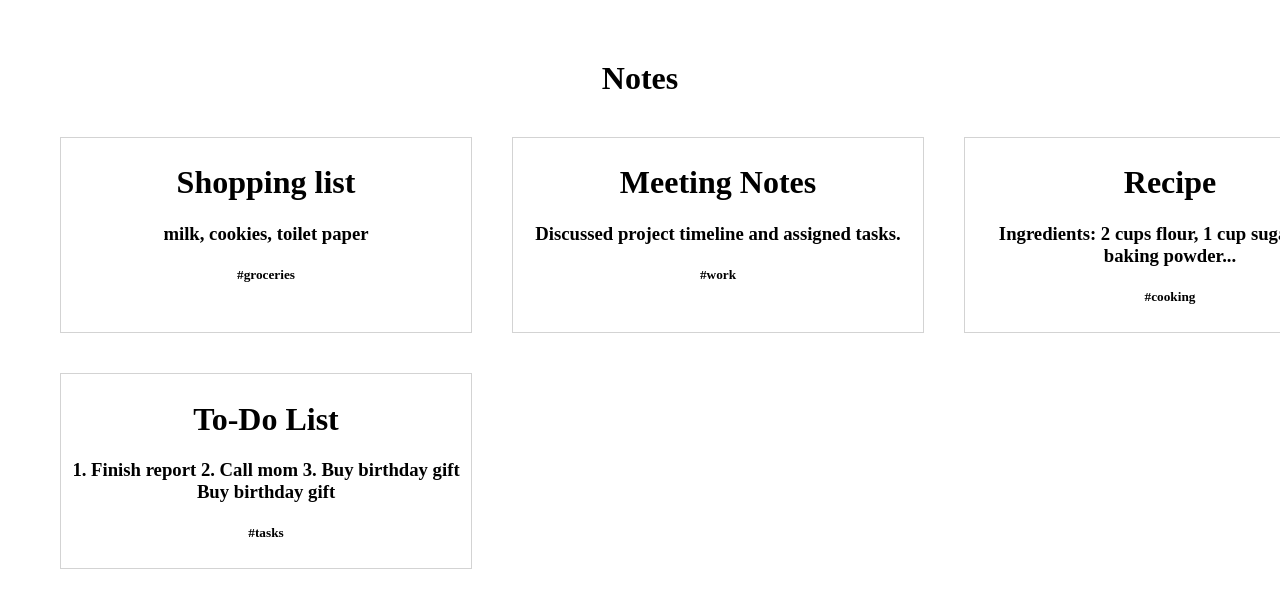
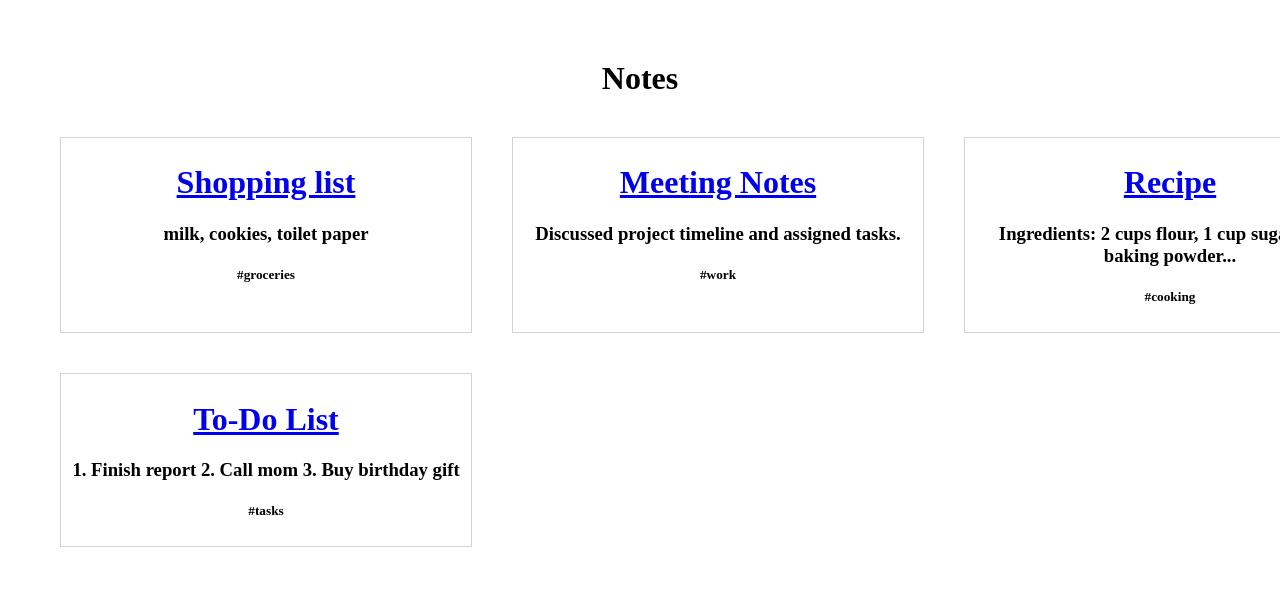
Before and after one commit to AbrahamZambranoTablante/note-taking-app-may2024, a React (Vite) app: page / in a window 1280 px wide. Shown: the top 608 px of the page. Built offline with nearby package versions, Linux system fonts and the light colour scheme.

Commit message:
creating components for each individual notepage

```diff
--- a/package.json
+++ b/package.json
@@ -11,7 +11,8 @@
   },
   "dependencies": {
     "react": "^18.2.0",
-    "react-dom": "^18.2.0"
+    "react-dom": "^18.2.0",
+    "react-router-dom": "^6.23.0"
   },
   "devDependencies": {
     "@types/react": "^18.2.15",
--- a/src/App.jsx
+++ b/src/App.jsx
@@ -2,13 +2,21 @@ import { useState } from 'react'
 import NoteList from "./NoteList/note-list"
 import './App.css'
 import notesData from  "./data/data.json"
+import { BrowserRouter as Router, Routes, Route } from 'react-router-dom'
+import NotePage from './NoteList/NotePage/NotePage'
 
 function App() {
   const [notes] = useState(notesData)
 
   return (
     <>
-      <NoteList notes={notes} />
+
+    <Router>
+      <Routes>
+        <Route path='/' element={<NoteList notes={notes} />} />
+        <Route path='/:noteid' element={<NotePage />}/>
+      </Routes>
+    </Router>
     </>
   )
 }
--- a/src/NoteList/Note/Note.jsx
+++ b/src/NoteList/Note/Note.jsx
@@ -1,10 +1,11 @@
 import "./Note.css"
+import { Link } from "react-router-dom"
 
 export default function Note ( { note } ) {
     return (
         <>
         <div className="note-container">
-            <h1>{note.title}</h1>
+            <h1><Link to={`/${note.id}`}>{note.title}</Link></h1>
             <h3>{note.body}</h3>
             <h5>#{note.category}</h5>
         </div>
--- /dev/null
+++ b/src/NoteList/NotePage/NotePage.jsx
@@ -0,0 +1,17 @@
+import { useParams, Link, useNavigate } from "react-router-dom"
+import { useEffect, useState } from "react";
+
+export default function NotePage () {
+
+    const [oneNote, setOneNote] = useState({});
+
+    const { id } = useParams();
+
+    function getOneNote () {
+        setOneNote(id)
+    }
+
+    return(
+        <h1>lol</h1>
+    )
+}
--- a/src/data/data.json
+++ b/src/data/data.json
@@ -20,7 +20,7 @@
     {
         "id": "3jfoe1sd",
         "title" : "To-Do List",
-        "body" : "1. Finish report\n2. Call mom\n3. Buy birthday gift Buy birthday gift",
+        "body" : "1. Finish report\n2. Call mom\n3. Buy birthday gift",
         "category" : "tasks"
     }
 ]
--- /dev/null
+++ b/src/data/fetch.jsx
@@ -0,0 +1,6 @@
+const BASE_URL = "https://my-json-server.typicode.com/RazEfron/demo/notes";
+
+export function getOneNote (id) {
+    return fetch(`${BASE_URL}/${id}`)
+    .then(response => response.json())
+}
```
Also changed, not shown: src/NoteList/NotePage/NotePage.css (added), 1 other file (tests, documents, lock files or other folders).
